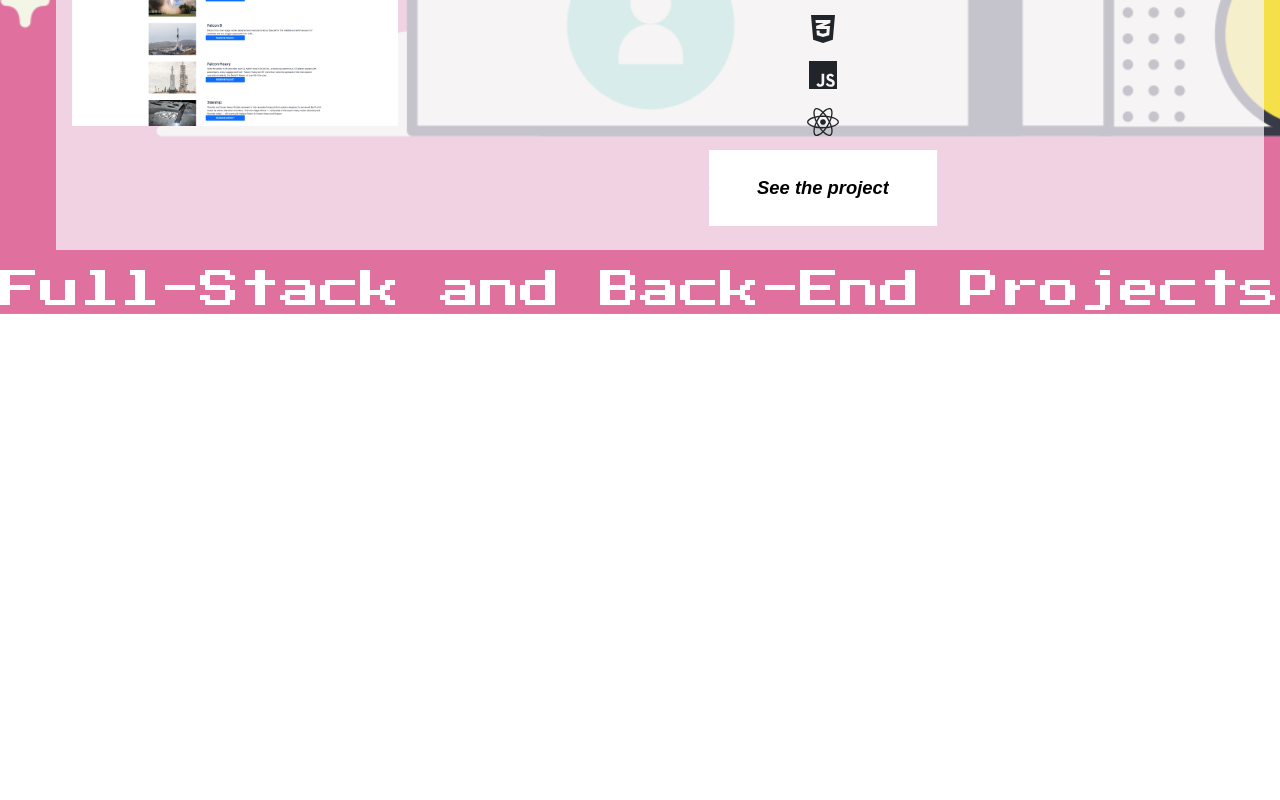
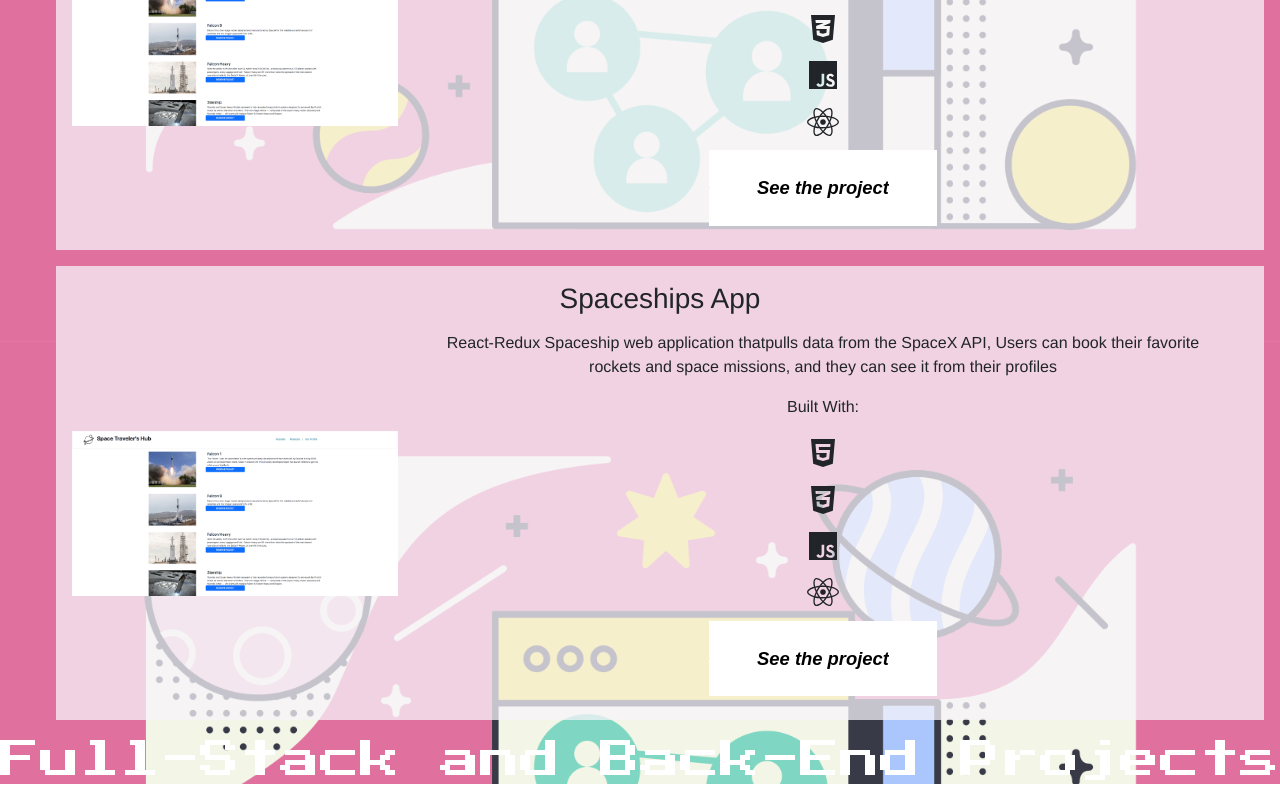
Before and after one commit to SunnySparks/portfolio-2, a React (Create React App) app: page /portfolio in a window 1280 px wide. Shown: the part 820-1620 px from the top of the page. Before the commit the page ends 1150 px from the top, so only its background shows below. Built offline with nearby package versions, Linux system fonts and the light colour scheme; a web font is replaced by a local one.

Commit message:
Adjust background proportion for element repetitions

```diff
--- a/src/components/Portfolio.js
+++ b/src/components/Portfolio.js
@@ -5,7 +5,7 @@ import acnh from './media/acnh.png';
 import space from './media/space.png';
 
 const Portfolio = () => (
-  <div className="bg-img pt-5">
+  <div className="bg-pink pt-5">
     <div className="pt-2">
       <h1 className="gamer-font text-white">Front-End Projects</h1>
       <ul>
@@ -43,6 +43,23 @@ const Portfolio = () => (
             </div>
           </div>
         </li>
+        <li className="project-cont m-3 p-3">
+          <h3>Spaceships App</h3>
+          <div className="d-flex flex-row text-center align-items-center">
+            <img src={space} className='img-container'></img>
+            <div className="project-text mx-3 p-2">
+              <p>React-Redux Spaceship web application thatpulls data from the SpaceX API, Users can book their favorite rockets and space missions, and they can see it from their profiles</p>
+              <div className="ml-auto mr-auto">
+                <p>Built With:</p>
+                <h2><FontAwesomeIcon icon={faHtml5} /></h2>
+                <h2><FontAwesomeIcon icon={faCss3Alt} /></h2>
+                <h2><FontAwesomeIcon icon={faJs} /></h2>
+                <h2><FontAwesomeIcon icon={faReact} /></h2>
+                <a href="https://github.com/SunnySparks/spaceships"><button class="button button--telesto"><span><span>See the project</span></span></button></a>
+              </div>
+            </div>
+          </div>
+        </li>
       </ul>
     </div>
     <div>
--- a/src/components/portfolio.css
+++ b/src/components/portfolio.css
@@ -1,3 +1,11 @@
+.bg-pink {
+  min-height: 100vh;
+  background-image: url('./bg2.png');
+  background-position: center;
+  background-repeat: repeat;
+  background-size: contain;
+}
+
 .img-container {
   max-width: 326px;
   height: auto;
```
